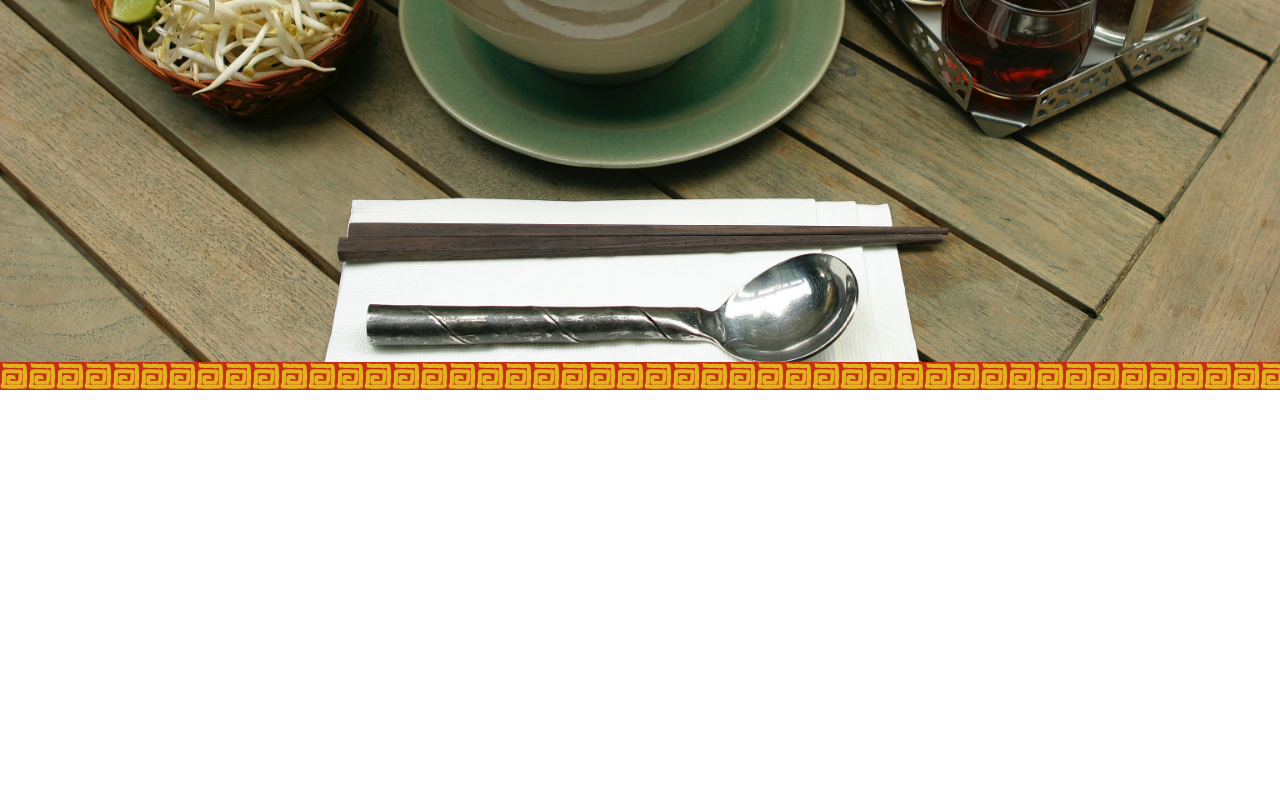
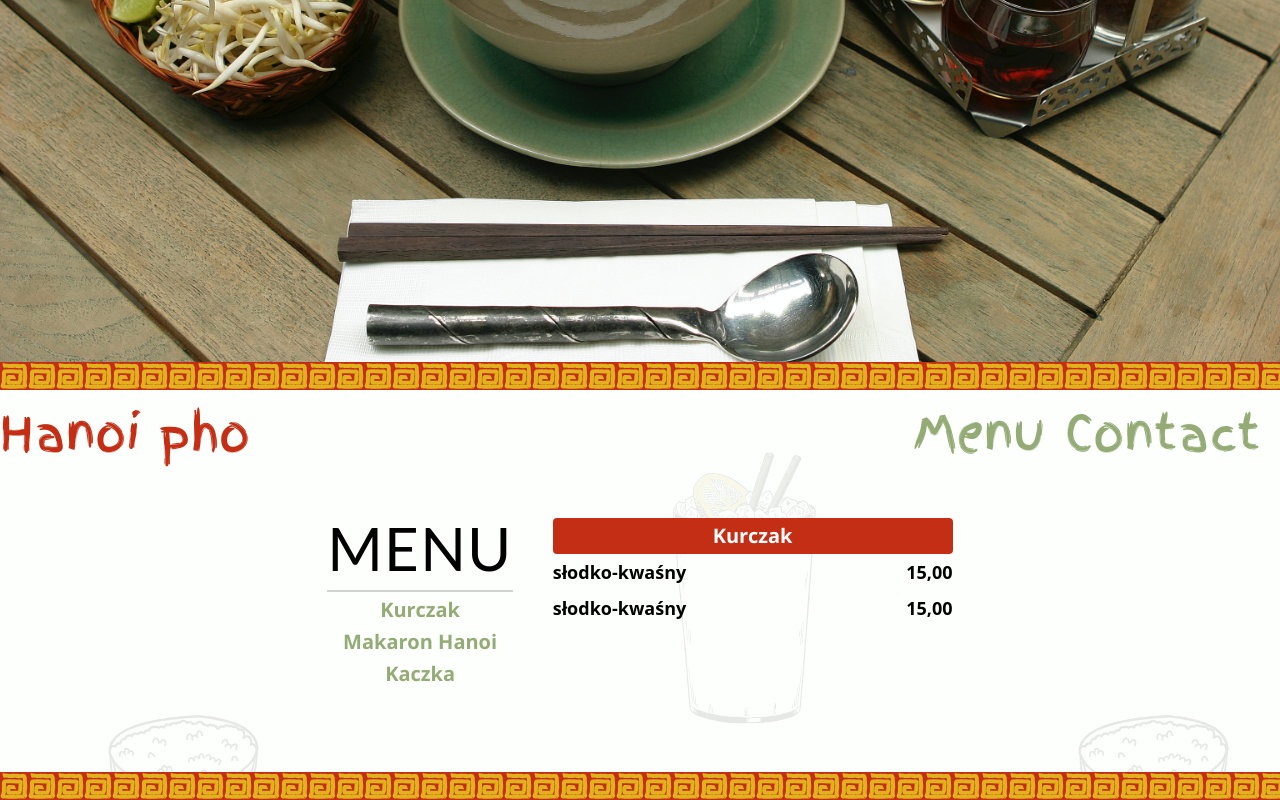
Before and after one commit to fabianeboli/oriental-restaurant-ts-redux, a Next.js app: page / in a window 1280 px wide. Shown: the part 410-1210 px from the top of the page. Before the commit the page ends 800 px from the top, so only its background shows below. Built offline with nearby package versions, Linux system fonts and the light colour scheme.

Commit message:
Added Menu - Initial

```diff
--- a/components/LandingPage.tsx
+++ b/components/LandingPage.tsx
@@ -7,16 +7,14 @@ const LandingPage = () => {
 			<Navigation />
 
 			<header className="left-32 top-44 absolute text-center">
-				<p className="text-title font-finger-paint lg:text-9xl md:text-8xl sm:text-6xl text-shadow-title ">
+				<p className="text-title font-finger-paint lg:text-9xl md:text-8xl sm:text-5xl text-shadow-title ">
 					Hanoi pho
 				</p>
 				<p className="font-noto-sans text-title top-8 relative lg:text-2xl md:text-xl sm:text-xl text-shadow-title">
 					Wietnamsko-chińska restauracja
 				</p>
 			</header>
-
-			 <div className="h-7 w-full bg-accent bg-emblem bg-contain fixed bottom-0">
-			</div>
+			<div className="h-7 w-full bg-accent bg-emblem bg-contain absolute bottom-0"></div>
 		</div>
 	);
 };
--- /dev/null
+++ b/components/Menu.tsx
@@ -0,0 +1,50 @@
+import React from "react";
+import Navigation from "./Navigation.tsx";
+
+const Menu = () => {
+	return (
+		<div className="bg-tile-background">
+			<Navigation isLogoVisible />
+			<div className="flex justify-center text-center mt-10">
+				<div className="mr-10">
+					<p className="font-lato tracking-wide text-6xl border-b-2 border-secondary pb-3 border-opacity-25 w-50">
+						MENU
+					</p>
+					<ul>
+						<li className="hover:text-accent active:text-accent text-nav cursor-pointer font-noto-sans font-bold text-xl my-1">
+							Kurczak
+						</li>
+
+						<li className="hover:text-accent active:text-accent text-nav cursor-pointer font-noto-sans font-bold text-xl my-1">
+							Makaron Hanoi
+						</li>
+						<li className="hover:text-accent active:text-accent text-nav cursor-pointer font-noto-sans font-bold text-xl my-1">
+							Kaczka
+						</li>
+					</ul>
+				</div>
+
+				<div className="flex flex-col">
+					<h3 className="bg-accent px-40 py-1 rounded font-noto-sans font-bold text-xl text-white">
+						Kurczak
+					</h3>
+
+					<div className="flex justify-between my-1 text-lg font-bold">
+						<p>słodko-kwaśny</p>
+						<p>15,00</p>
+					</div>
+
+					<div className="flex justify-between my-1 text-lg font-bold">
+						<p>słodko-kwaśny</p>
+						<p>15,00</p>
+					</div>
+				</div>
+
+			</div>
+			<div className="h-7 w-full bg-accent bg-emblem bg-contain relative bottom-0 mt-20"></div>
+
+		</div>
+	);
+};
+
+export default Menu;
--- a/components/Navigation.tsx
+++ b/components/Navigation.tsx
@@ -1,10 +1,17 @@
 import React from "react";
 
-const Navigation = () => {
+interface INavigation {
+	isLogoVisible: boolean;
+}
+
+const Navigation = ({ isLogoVisible = true}: INavigation) => {
 	return (
 		<>
-			<nav className="">
-				<ul className="flex justify-end font-finger-paint text-nav text-4xl py-5">
+			<nav className="flex justify-between flex-row-reverse py-5 lg:text-5xl md:text-4xl sm:text-3xl">
+
+
+
+				<ul className="flex justify-end font-finger-paint text-nav">
 					<li className="mr-5 hover:text-accent duration-500">
 						<a href="#">Menu</a>
 					</li>
@@ -12,6 +19,15 @@ const Navigation = () => {
 						<a href="#">Contact</a>
 					</li>
 				</ul>
+
+				{isLogoVisible && (
+					<>
+						<h4 className="text-accent font-finger-paint ">
+							Hanoi pho
+						</h4>
+					</>
+				)}
+
 			</nav>
 		</>
 	);
--- a/pages/index.js
+++ b/pages/index.js
@@ -1,10 +1,12 @@
 import Head from "next/head";
 import LandingPage from "../components/LandingPage.tsx";
+import Menu from "../components/Menu.tsx";
 
 export default function Home() {
 	return (
 		<>
 			<LandingPage />
+			<Menu />
 		</>
 
 		// <div className="flex flex-col items-center justify-center min-h-screen py-2">
--- a/tailwind.config.js
+++ b/tailwind.config.js
@@ -6,6 +6,7 @@ module.exports = {
 		extend: {
 			backgroundImage: theme => ({
 			 	'landing-page': "url('/images/landingPage.jpg')",
+				'landing-page-w-background': "url('/images/landingPageWBackground.jpg')",
 				'tile-background': "url('/images/tile_background.png')",
 				'emblem': "url('/images/emblem.svg')"
 			}),
```
Also changed, not shown: 1 other file (tests, documents, lock files or other folders).
